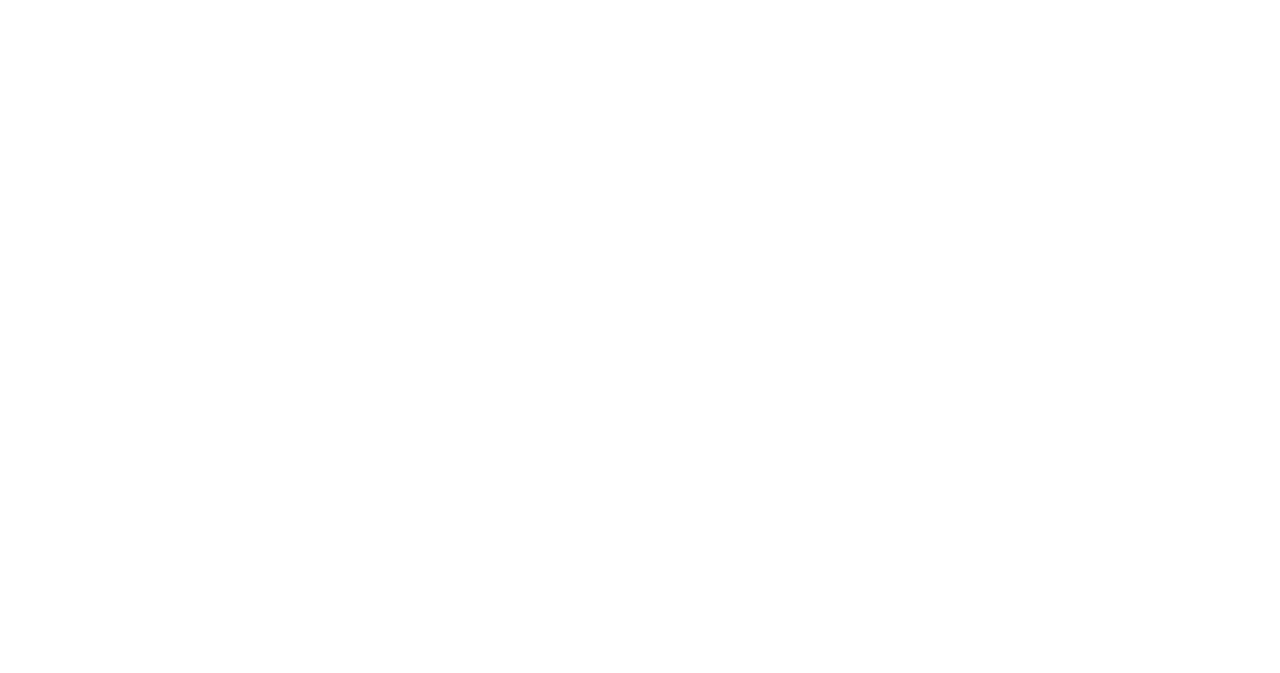
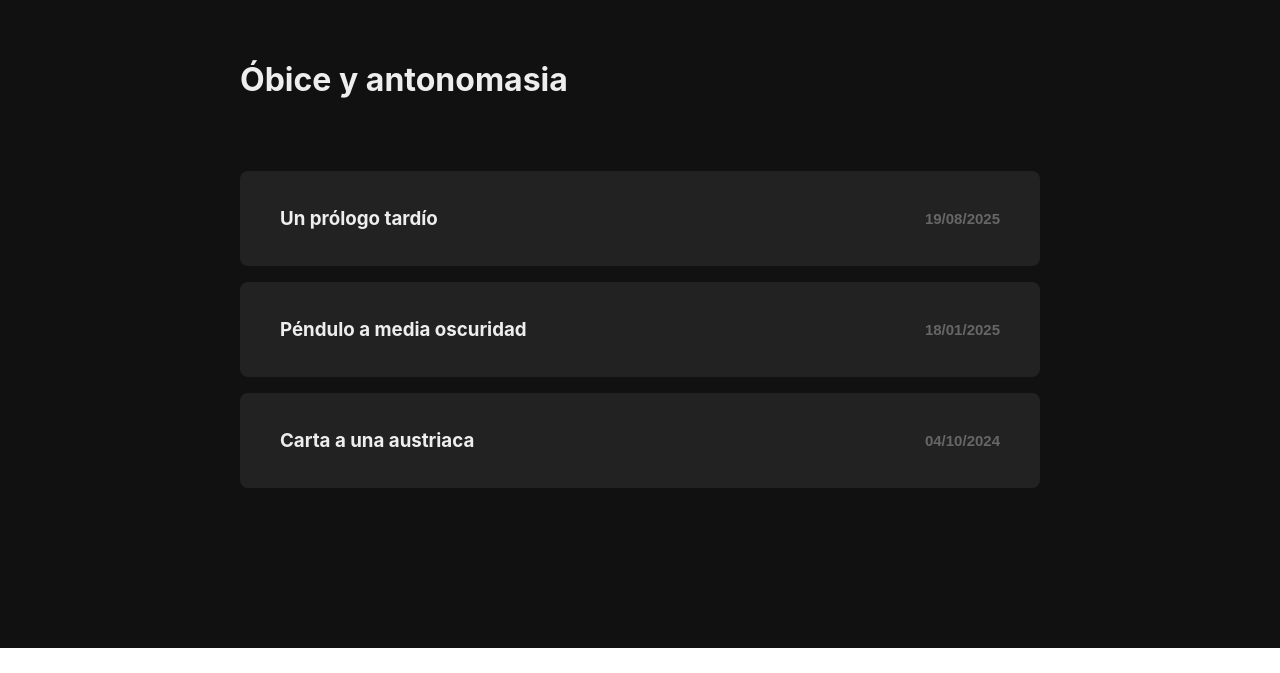
Before and after one commit to victorlaureanovega/victorlaureanovega.github.io, a React (Create React App) app: page /#/blog in a window 1280 px wide. Before the commit this address had no page. Shown: the part 127-800 px from the top of the page. Built offline with nearby package versions, Linux system fonts and the light colour scheme.

Commit message:
Cambio de nombre de algunas rutas

```diff
--- a/src/App.js
+++ b/src/App.js
@@ -13,10 +13,10 @@ function App() {
       <Routes>
         <Route path="/" element={<Home />} />
         <Route path="/archivo" element={<Archivo />} />
-        <Route path="/obice-y-antonomasia" element={<Blog />} />
-        <Route path="/carta-a-una-austriaca" element={<CartaAustriaca />} />
-        <Route path="/pendulo-a-media-oscuridad" element={<Pendulo />} />
-        <Route path="/un-prologo-tardio" element={<PrologoTardio />} />
+        <Route path="/blog" element={<Blog />} />
+        <Route path="/blog/carta-a-una-austriaca" element={<CartaAustriaca />} />
+        <Route path="/blog/pendulo-a-media-oscuridad" element={<Pendulo />} />
+        <Route path="/blog/un-prologo-tardio" element={<PrologoTardio />} />
       </Routes>
     </Router>
   );
--- a/src/pages/Blog.jsx
+++ b/src/pages/Blog.jsx
@@ -9,9 +9,9 @@ function Blog() {
                     <h1>Óbice y antonomasia</h1>
                 </div>
                 <div className="tablero">
-                    <Tarjeta titulo="Un prólogo tardío" enlace="un-prologo-tardio" fecha="19/08/2025"/>
-                    <Tarjeta titulo="Péndulo a media oscuridad" enlace="pendulo-a-media-oscuridad" fecha="18/01/2025"/>
-                    <Tarjeta titulo="Carta a una austriaca" enlace="carta-a-una-austriaca" fecha="04/10/2024"/>
+                    <Tarjeta titulo="Un prólogo tardío" enlace="blog/un-prologo-tardio" fecha="19/08/2025"/>
+                    <Tarjeta titulo="Péndulo a media oscuridad" enlace="blog/pendulo-a-media-oscuridad" fecha="18/01/2025"/>
+                    <Tarjeta titulo="Carta a una austriaca" enlace="blog/carta-a-una-austriaca" fecha="04/10/2024"/>
                 </div>
             </section>
         </main>
--- a/src/pages/Blog/CartaAustriaca.jsx
+++ b/src/pages/Blog/CartaAustriaca.jsx
@@ -7,7 +7,7 @@ function CartaAustriaca() {
     return (
         <main className="entrada-main">
             <div className="regresar-blog">
-                <p onClick={() => navigate('/obice-y-antonomasia')}>Ir al blog</p>
+                <p onClick={() => navigate('/blog')}>Ir al blog</p>
             </div>
             <div className="contenedor-texto">
                 <h1>Carta a una austriaca</h1>
--- a/src/pages/Blog/Pendulo.jsx
+++ b/src/pages/Blog/Pendulo.jsx
@@ -7,7 +7,7 @@ function Pendulo() {
     return (
         <main className="entrada-main">
             <div className="regresar-blog">
-                <p onClick={() => navigate('/obice-y-antonomasia')}>Ir al blog</p>
+                <p onClick={() => navigate('/blog')}>Ir al blog</p>
             </div>
             <div className="contenedor-texto">
                 <h1>Péndulo a media oscuridad</h1>
--- a/src/pages/Blog/PrologoTardio.jsx
+++ b/src/pages/Blog/PrologoTardio.jsx
@@ -7,7 +7,7 @@ function PrologoTardio() {
     return(
         <main className="entrada-main">
             <div className="regresar-blog">
-                <p onClick={() => navigate('/obice-y-antonomasia')}>Ir al blog</p>
+                <p onClick={() => navigate('/blog')}>Ir al blog</p>
             </div>
             <div className="contenedor-texto">
                 <h1>Un prólogo tardío</h1>
--- a/src/pages/Home.jsx
+++ b/src/pages/Home.jsx
@@ -25,7 +25,7 @@ function Home() {
                 </section>
 
                 <section id="blog">
-                    <button onClick={() => window.open("/#/obice-y-antonomasia", "_blank")}>Óbice y antonomasia</button>
+                    <button onClick={() => window.open("/#/blog", "_blank")}>Óbice y antonomasia</button>
                 </section>
             </div>
 
```
